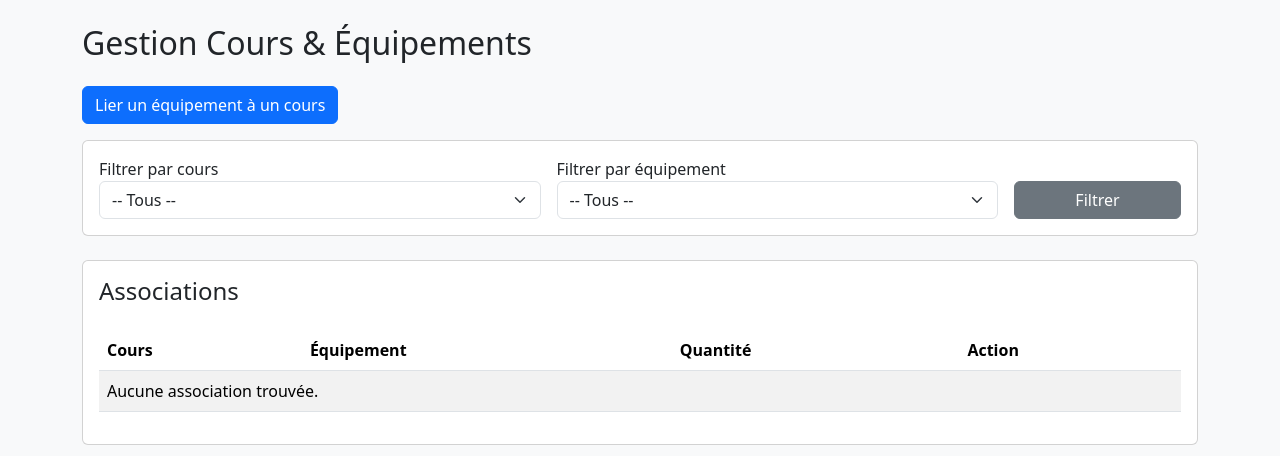
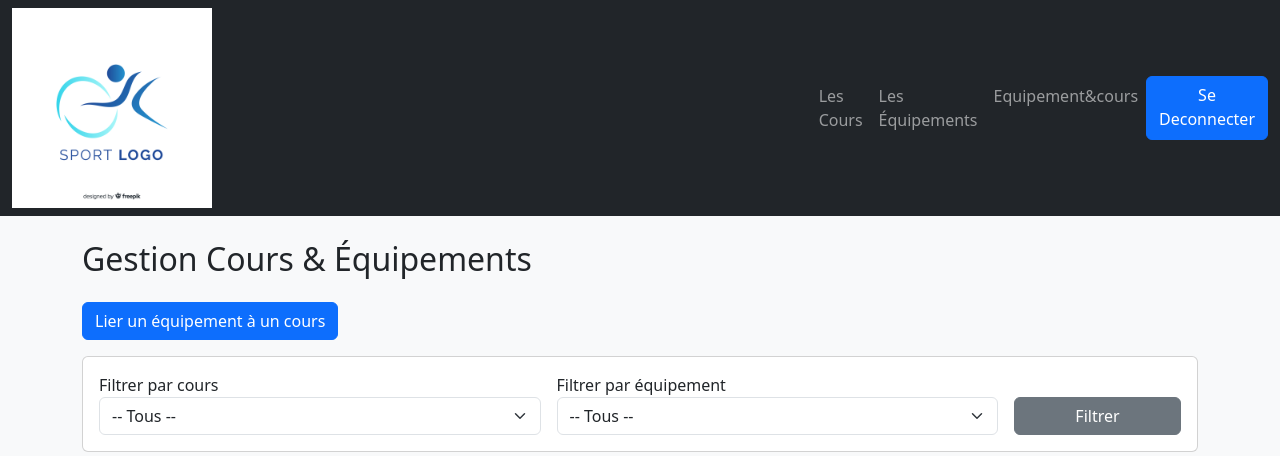
Before and after one commit to rachadelrhilani/Salle-de-sport, a PHP site: page /pages/equipement_cours.php in a window 1280 px wide. Shown: the top 456 px of the page. Run offline with PHP 8.4, Linux system fonts and the light colour scheme; data that the repository does not hold is empty.

Commit message:
ajoute un nouveau navbar dans chaque page et un lien vers la page equipement_cours

```diff
--- a/pages/cours.php
+++ b/pages/cours.php
@@ -77,6 +77,10 @@ $result_cours = mysqli_query($connect, $query_cours);
         <li class="nav-item">
           <a class="nav-link" href="equipements.php">Les Équipements</a>
         </li>
+        <li class="nav-item">
+          <a class="nav-link" href="equipement_cours.php">Equipement&cours</a>
+        </li>
+        <a href="../login.php" class="btn btn-primary">Se Deconnecter</a>
       </ul>
     </div>
   </div>
--- a/pages/dashboard.php
+++ b/pages/dashboard.php
@@ -78,6 +78,9 @@ if (!$result_repartition_cours) {
         <li class="nav-item">
           <a class="nav-link" href="equipements.php">Les Équipements</a>
         </li>
+        <li class="nav-item">
+          <a class="nav-link" href="equipement_cours.php">Equipement&cours</a>
+        </li>
         <a href="../login.php" class="btn btn-primary">Se Deconnecter</a>
       </ul>
     </div>
--- a/pages/equipement_cours.php
+++ b/pages/equipement_cours.php
@@ -3,9 +3,7 @@ include("../connection/connect.php");
 
 $message = '';
 
-/* -----------------------------------------
-   SUPPRESSION (délier un équipement d’un cours)
------------------------------------------ */
+/* suppression(délier un équipement d’un cours) */
 if (isset($_GET['unlink_cours']) && isset($_GET['unlink_equip'])) {
     $id_cours = mysqli_real_escape_string($connect, $_GET['unlink_cours']);
     $id_equipement = mysqli_real_escape_string($connect, $_GET['unlink_equip']);
@@ -20,9 +18,7 @@ if (isset($_GET['unlink_cours']) && isset($_GET['unlink_equip'])) {
     }
 }
 
-/* -----------------------------------------
-   AJOUT / LIER (cours + équipement)
------------------------------------------ */
+/*AJOUT / LIER (cours + équipement)*/
 if (isset($_POST['lier'])) {
     $cours = mysqli_real_escape_string($connect, $_POST['cours']);
     $equip = mysqli_real_escape_string($connect, $_POST['equip']);
@@ -39,21 +35,15 @@ if (isset($_POST['lier'])) {
     }
 }
 
-/* -----------------------------------------
-   FILTRES
------------------------------------------ */
+/*filtres */
 $filtre_cours = $_GET['cours'] ?? "";
 $filtre_equip = $_GET['equip'] ?? "";
 
-/* -----------------------------------------
-   LISTES DÉROULANTES
------------------------------------------ */
+/*LISTES DÉROULANTES*/
 $cours_res = mysqli_query($connect, "SELECT * FROM cours ORDER BY nom ASC");
 $equip_res = mysqli_query($connect, "SELECT * FROM equipements ORDER BY nom ASC");
 
-/* -----------------------------------------
-   REQUÊTES LISTE ASSOCIATIONS
------------------------------------------ */
+/*REQUÊTES LISTE ASSOCIATIONS*/
 if ($filtre_cours != "") {
     $query = "
         SELECT c.nom AS cours, e.nom AS equipement, ce.quantite_necessaire, ce.id_cours, ce.id_equipement
@@ -94,18 +84,38 @@ $result_assoc = mysqli_query($connect, $query);
 </head>
 
 <body class="bg-light">
-
+<nav class="navbar navbar-expand-lg navbar-dark bg-dark">
+  <div class="container-fluid">
+    <a href="dashboard.php"><img src="../image/logo.jpg" class="w-25" alt="logo"></a>
+    <button class="navbar-toggler" type="button" data-bs-toggle="collapse" data-bs-collapse-target="#navbarNav" aria-controls="navbarNav" aria-expanded="false" aria-label="Toggle navigation">
+      <span class="navbar-toggler-icon"></span>
+    </button>
+    <div class="collapse navbar-collapse justify-end" id="navbarNav">
+      <ul class="navbar-nav ms-auto">
+        <li class="nav-item">
+          <a class="nav-link" href="cours.php">Les Cours</a>
+        </li>
+        <li class="nav-item">
+          <a class="nav-link" href="equipements.php">Les Équipements</a>
+        </li>
+        <li class="nav-item">
+          <a class="nav-link" href="equipement_cours.php">Equipement&cours</a>
+        </li>
+        <a href="../login.php" class="btn btn-primary">Se Deconnecter</a>
+      </ul>
+    </div>
+  </div>
+</nav>
 <div class="container mt-4">
     <h2>Gestion Cours & Équipements</h2>
 
     <?= $message ?>
 
-    <!-- BUTTON AJOUT -->
+
     <button class="btn btn-primary my-3" data-bs-toggle="modal" data-bs-target="#lierModal">
         Lier un équipement à un cours
     </button>
 
-    <!-- MODAL LIER -->
     <div class="modal fade" id="lierModal">
       <div class="modal-dialog">
         <div class="modal-content">
@@ -144,7 +154,7 @@ $result_assoc = mysqli_query($connect, $query);
       </div>
     </div>
 
-    <!-- FILTRES -->
+
     <div class="card p-3 mb-4">
         <form method="GET" class="row g-3">
 
@@ -183,7 +193,7 @@ $result_assoc = mysqli_query($connect, $query);
         </form>
     </div>
 
-    <!-- TABLEAU DES ASSOCIATIONS -->
+
     <div class="card p-3">
         <h4>Associations</h4>
 
--- a/pages/equipements.php
+++ b/pages/equipements.php
@@ -74,6 +74,10 @@ $result_equipements = mysqli_query($connect, $query_equipements);
         <li class="nav-item">
           <a class="nav-link" href="equipements.php">Les Équipements</a>
         </li>
+        <li class="nav-item">
+          <a class="nav-link" href="equipement_cours.php">Equipement&cours</a>
+        </li>
+        <a href="../login.php" class="btn btn-primary">Se Deconnecter</a>
       </ul>
     </div>
   </div>
```
